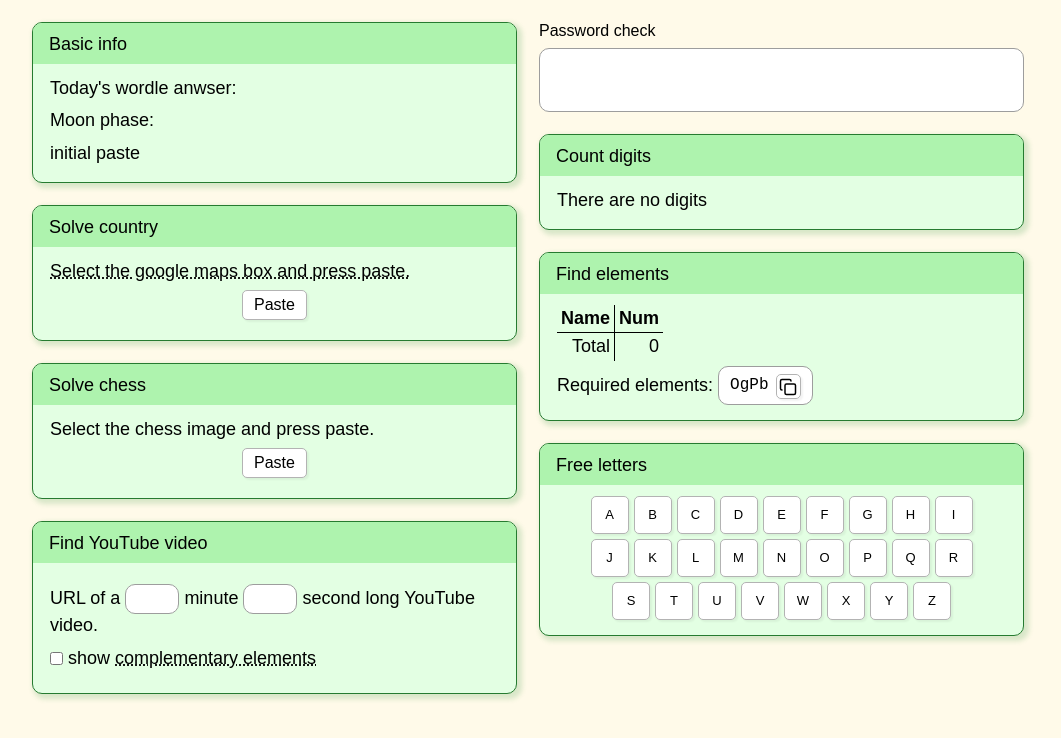
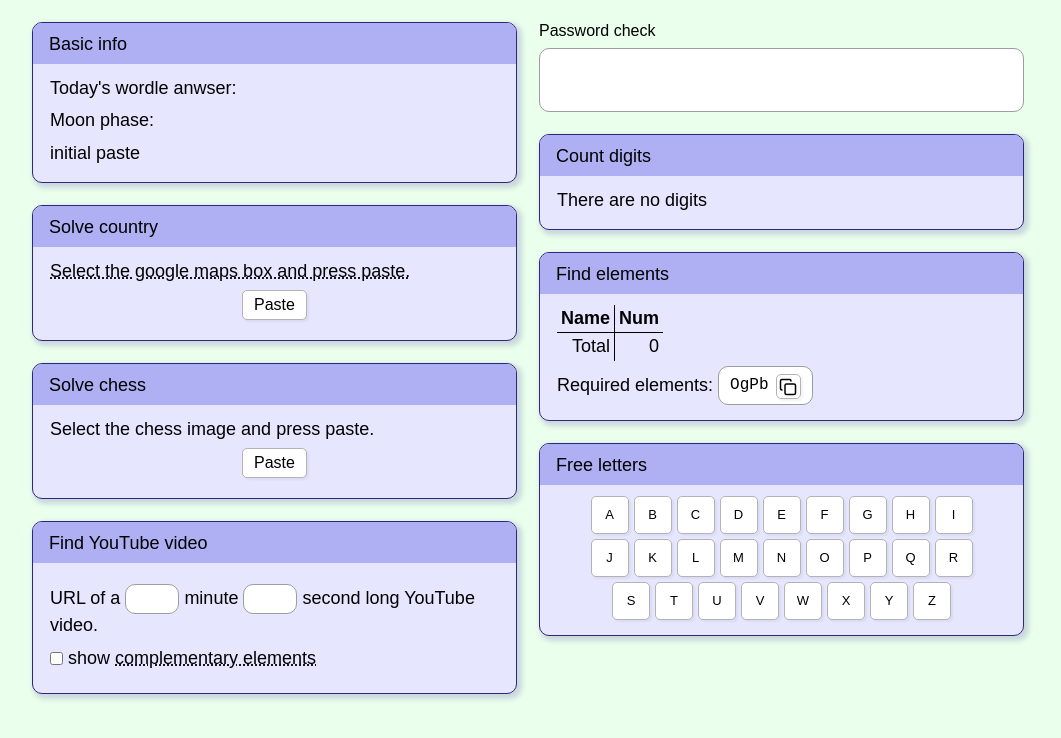
Before and after one commit to Marcell-Puskas/The-Password-Game-Ultimate-solver, a website built with Vite: page index.html in a window 1280 px wide. Shown: the whole page, without its empty margins (112-1173 px from the left). Built offline with nearby package versions, Linux system fonts and the light colour scheme; no server answers.

Commit message:
new colors

```diff
--- a/src/style.css
+++ b/src/style.css
@@ -21,7 +21,7 @@ html, body {
 
 body {
     padding: 22px;
-    background-color: #fffae9 !important;
+    background-color: hsl(126, 100%, 96%) !important;
     display: flex;
     justify-content: center;
     gap: 22px;
@@ -38,9 +38,9 @@ body {
 
 .rule-box {
     /* padding: 10px 20px; */
-    background-color: #e3ffe3;
-    border: 1px solid #267b30;
-    box-shadow: 3px 3px 5px 2px rgba(60,155,71,.2);
+    background-color: hsl(240, 100%, 95%);
+    border: 1px solid hsl(247, 53%, 32%);
+    box-shadow: 3px 3px 5px 2px hsla(247, 44%, 42%, 0.2);
     color: #000;
     border-radius: 10px;
     width: 100%;
@@ -52,7 +52,7 @@ body {
 .rule-box-header {
     display: block;
     padding: 8px 16px 5px;
-    background-color: #aef3ae;
+    background-color: hsl(240, 74%, 82%);
 }
 
 .rule-box-content {
```
Also changed, not shown: README.md.
